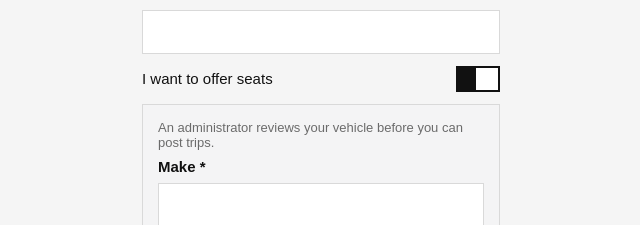
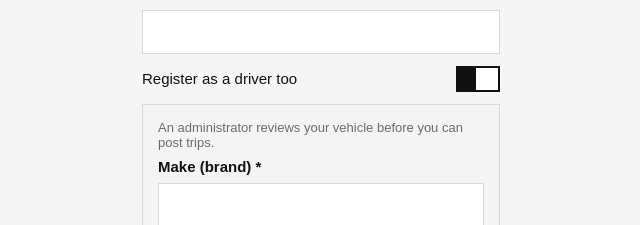
Before and after one commit to Ahmed-CS23/Milestone-4---Front-End---Group-10, a React (Vite) app: page /account/sign-up in a window 1280 px wide. Both pictures are taken after a click on the button 797 px from the left and 524 px from the top of the page. Shown: the part 445-670 px from the top of the page, without its empty margins (319-959 px from the left). Built offline with nearby package versions, Linux system fonts and the light colour scheme.

Commit message:
Sign up label wording

```diff
--- a/src/auth/SignUp.js
+++ b/src/auth/SignUp.js
@@ -154,7 +154,7 @@ function SignUp() {
          {errors.confirm && <p className="auth-error">{errors.confirm}</p>}
 
          <div className="auth-check">
-            <label htmlFor="offerSeats">I want to offer seats</label>
+            <label htmlFor="offerSeats">Register as a driver too</label>
             <button type="button" id="offerSeats"
                className={inputs.offerSeats ? "switch on" : "switch"}
                onClick={handleToggle}>
@@ -166,7 +166,7 @@ function SignUp() {
             <div className="auth-section">
                <p className="auth-hint">An administrator reviews your vehicle before you can post trips.</p>
 
-               <label htmlFor="make">Make *</label>
+               <label htmlFor="make">Make (brand) *</label>
                <input type="text" id="make" name="make"
                   value={inputs.make} onChange={handleChange} />
                {errors.make && <p className="auth-error">{errors.make}</p>}
```
